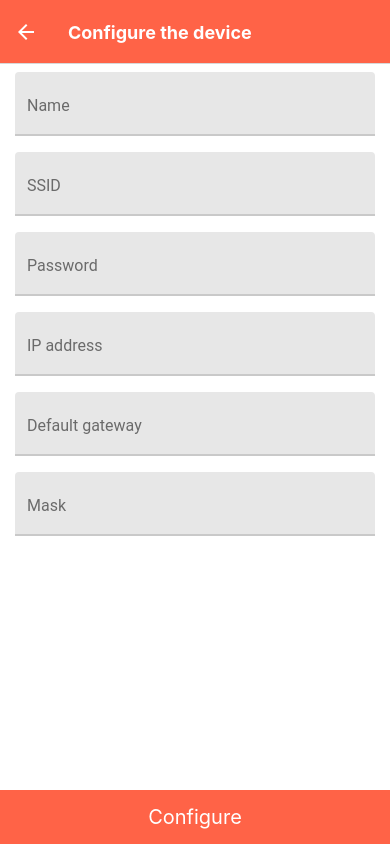
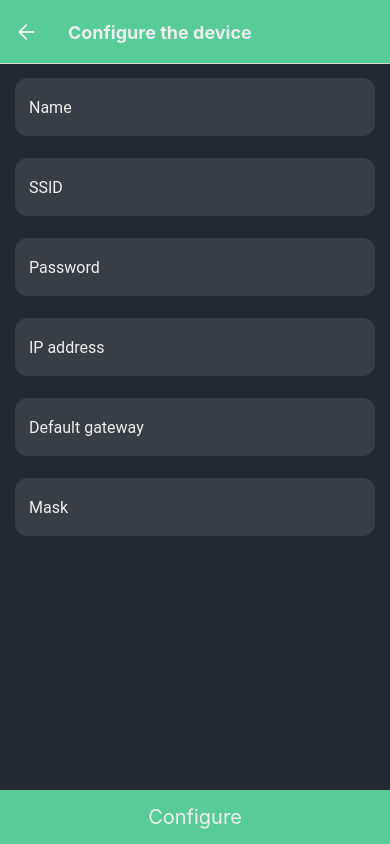
Before and after one commit to michamcz/SmartCurtains, a React Native app: screen /NewDeviceForm in a window 390 px wide. Built offline with nearby package versions, Linux system fonts and the light colour scheme.

Commit message:
visual upgrades

```diff
--- a/App.js
+++ b/App.js
@@ -3,10 +3,16 @@ import { NavigationContainer } from '@react-navigation/native';
 import { SafeAreaView } from 'react-native';
 import StackNavigator from './Navigation/StackNavigator';
 
+//#232931
+//#393E46
+//#57CC99 blue
+//#387C6D blue2
+//#EEEEEE white
+
 export default function App() {
   return (
     <NavigationContainer>
-      <SafeAreaView style={{ flex: 1, backgroundColor: '#102027' }} forceInset={{ 'top': 'never' }}>
+      <SafeAreaView style={{ flex: 1, backgroundColor: '#232931' }} forceInset={{ 'top': 'never' }}>
         <StackNavigator />
       </SafeAreaView>
     </NavigationContainer>
--- a/Components/BannerInfo.js
+++ b/Components/BannerInfo.js
@@ -11,17 +11,18 @@ export default function BannerInfo() {
   return (
     <Banner
       visible={visible}
+      style={styles.banner}
       actions={[
         {
           label: 'GOT IT',
-          color: "grey",
+          color: '#EEEEEE',
           fontSize: 20,
           flex: 0.5,
           onPress: () => setVisible(false),
         },
       ]}
       icon={() => (
-        <MaterialCommunityIcons name="google-downasaur" color={'black'} size={35} />
+        <MaterialCommunityIcons name="google-downasaur" color={'#EEEEEE'} size={35} />
       )}>
       <Text style={styles.bannerText}>Make sure your phone is connected via WIFI to the device. If the network is invisible check if the device is in configuration mode. </Text>
     </Banner>
@@ -31,6 +32,10 @@ export default function BannerInfo() {
 
 const styles = StyleSheet.create({
   bannerText: {
-    fontSize: 20
+    fontSize: 20,
+    color: '#EEEEEE'
+  },
+  banner: {
+    backgroundColor: "#393E46"
   }
 });
--- a/Components/DeviceCard.js
+++ b/Components/DeviceCard.js
@@ -3,16 +3,22 @@ import { StyleSheet, Text, View, TouchableOpacity } from 'react-native';
 import MaterialCommunityIcons from 'react-native-vector-icons/MaterialCommunityIcons';
 import Slider from '@react-native-community/slider';
 import { getOneDeviceObject } from '../DataHandle/handleConfigData';
+import { useFocusEffect } from '@react-navigation/core';
 
 export default function DeviceCard({ navigation, deviceKey, rerender }) {
 
+  const [rerenderr, setrerenrerr] = React.useState(false);
   const [sliderValue, setSliderValue] = React.useState(0);
   const [deviceObject, setDeviceObject] = React.useState({});
   const [loading, setloading] = React.useState(true);
 
+  useFocusEffect(() => {
+    setrerenrerr(rerender)
+  })
+
   React.useEffect(() => {
+    setloading(true)
     const fetchData = async () => {
-      setloading(true);
       try {
         const data = await getOneDeviceObject(deviceKey)
         if (loading) {
@@ -28,7 +34,7 @@ export default function DeviceCard({ navigation, deviceKey, rerender }) {
       }
     }
     fetchData();
-  }, [rerender]);
+  }, [rerenderr]);
 
   const open = () => {
     fetch(`http://${deviceObject.ip}/MOVE?moveTO=0`)
@@ -51,7 +57,7 @@ export default function DeviceCard({ navigation, deviceKey, rerender }) {
     !loading ? (
       <View style={styles.containerMain}>
         <View style={styles.containerTop}>
-          <Text style={{ fontSize: 20, color: 'white' }}>{`${deviceObject.name}` || 'default'}</Text>
+          <Text style={{ fontSize: 20, color: '#EEEEEE' }}>{`${deviceObject.name}` || 'default'}</Text>
           <View style={styles.buttonView}>
             <TouchableOpacity
               style={styles.button}
@@ -69,7 +75,7 @@ export default function DeviceCard({ navigation, deviceKey, rerender }) {
               style={styles.buttonOption}
               onPress={() => navigation.navigate('OptionsModal', { deviceObject })}
             >
-              <MaterialCommunityIcons name="cog-outline" color='white' size={30} />
+              <MaterialCommunityIcons name="cog-outline" color='#EEEEEE' size={30} />
             </TouchableOpacity>
           </View>
         </View>
@@ -78,9 +84,9 @@ export default function DeviceCard({ navigation, deviceKey, rerender }) {
             <Slider
               minimumValue={0}
               maximumValue={100}
-              minimumTrackTintColor="tomato"
-              thumbTintColor='tomato'
-              maximumTrackTintColor="white"
+              minimumTrackTintColor="#57CC99"
+              thumbTintColor='#57CC99'
+              maximumTrackTintColor='#232931'
               step={1}
               onValueChange={(value) => setSliderValue(value)}
             />
@@ -92,13 +98,13 @@ export default function DeviceCard({ navigation, deviceKey, rerender }) {
             style={styles.applyButton}
             onPress={() => apply(sliderValue)}
           >
-            <Text style={styles.text}> Apply </Text>
+            <Text style={[styles.text, { color: 'black' }]}> Apply </Text>
           </TouchableOpacity>
         </View>
       </View>
     ) : (
       <View>
-        <Text>
+        <Text style={styles.text}>
           Loading...
         </Text>
       </View>
@@ -108,33 +114,45 @@ export default function DeviceCard({ navigation, deviceKey, rerender }) {
 }
 const styles = StyleSheet.create({
   containerMain: {
-    flex: 0.3,
-    //backgroundColor: 'red',
+    flex: 0.35,
     alignItems: 'center',
     justifyContent: 'center',
     flexDirection: 'column',
     margin: 7,
-    alignSelf: 'stretch',
+    borderBottomWidth: 1,
+    borderColor: '#57CC99',
+    borderTopLeftRadius: 20,
+    borderTopRightRadius: 20,
+    borderBottomLeftRadius: 20,
+    borderBottomRightRadius: 20,
   },
   containerTop: {
     flex: 0.65,
     flexDirection: "row",
-    backgroundColor: 'gray',
+    backgroundColor: '#232931',
     alignItems: 'center',
     justifyContent: 'space-around',
     padding: 8,
     alignSelf: 'stretch',
+    borderTopLeftRadius: 20,
+    borderTopRightRadius: 20,
+    borderBottomLeftRadius: 20,
+    borderBottomRightRadius: 20,
   },
   button: {
     flex: 1,
-    color: "#841584",
-    backgroundColor: 'tomato',
+    color: "#EEEEEE",
+    backgroundColor: '#393E46',
     alignItems: 'center',
     justifyContent: 'center',
     alignSelf: 'stretch',
     margin: 5,
     width: '25%',
     paddingVertical: 10,
+    borderTopLeftRadius: 20,
+    borderTopRightRadius: 20,
+    borderBottomLeftRadius: 20,
+    borderBottomRightRadius: 20,
   },
   buttonView: {
     flex: 0.9,
@@ -142,6 +160,10 @@ const styles = StyleSheet.create({
     justifyContent: 'space-evenly',
     //backgroundColor: 'white',
     alignSelf: 'stretch',
+    borderTopLeftRadius: 20,
+    borderTopRightRadius: 20,
+    borderBottomLeftRadius: 20,
+    borderBottomRightRadius: 20,
   },
   buttonOption: {
     alignItems: 'center',
@@ -152,29 +174,38 @@ const styles = StyleSheet.create({
   containerBottom: {
     flex: 0.35,
     flexDirection: "row",
-    backgroundColor: 'lightgray',
+    backgroundColor: '#393E46',
     alignItems: 'center',
     justifyContent: 'space-around',
     padding: 10,
     alignSelf: 'stretch',
+    borderTopLeftRadius: 20,
+    borderTopRightRadius: 20,
+    borderBottomLeftRadius: 20,
+    borderBottomRightRadius: 20,
   },
   sliderView: {
     flex: 0.5,
   },
   text: {
     fontSize: 18,
-    color: 'white',
+    color: "#EEEEEE",
   },
   applyButton: {
-    backgroundColor: 'tomato',
+    backgroundColor: '#57CC99',
     margin: 1,
     padding: 3,
     flex: 0.2,
     justifyContent: 'center',
     alignItems: 'center',
+    borderTopLeftRadius: 20,
+    borderTopRightRadius: 20,
+    borderBottomLeftRadius: 20,
+    borderBottomRightRadius: 20,
   },
   pctText: {
     fontSize: 16,
     flex: 0.15,
+    color: "#EEEEEE",
   }
 });
--- a/Navigation/StackNavigator.js
+++ b/Navigation/StackNavigator.js
@@ -24,9 +24,9 @@ export default function App() {
           options={{
             title: 'Configure the device',
             headerStyle: {
-              backgroundColor: 'tomato',
+              backgroundColor: '#57CC99',
             },
-            headerTintColor: '#fff',
+            headerTintColor: '#EEEEEE',
             headerTitleStyle: {
               fontWeight: 'bold',
             },
@@ -40,9 +40,9 @@ export default function App() {
           options={{
             title: 'Device Options',
             headerStyle: {
-              backgroundColor: 'tomato',
+              backgroundColor: '#57CC99',
             },
-            headerTintColor: '#fff',
+            headerTintColor: '#EEEEEE',
             headerTitleStyle: {
               fontWeight: 'bold',
             },
--- a/Navigation/TabNavigator.js
+++ b/Navigation/TabNavigator.js
@@ -11,7 +11,7 @@ export default function TabNavigator() {
     <Tab.Navigator
       //activeColor="blue"
       //inactiveColor="green"
-      barStyle={{ backgroundColor: 'tomato' }}
+      barStyle={{ backgroundColor: '#57CC99' }}
     >
       <Tab.Screen
         name="Home"
--- a/Screens/HomeScreen.js
+++ b/Screens/HomeScreen.js
@@ -1,5 +1,5 @@
 import React from 'react';
-import { StyleSheet, SafeAreaView } from 'react-native';
+import { StyleSheet, SafeAreaView, ScrollView, Text, View } from 'react-native';
 import DeviceCard from '../Components/DeviceCard';
 import { getDevicesNamesTable } from '../DataHandle/handleConfigData';
 import { useFocusEffect } from '@react-navigation/core';
@@ -9,28 +9,27 @@ export default function HomeScreen({ route, navigation }) {
   const { rerender } = route.params;
   const [rerenderr, setrerenrerr] = React.useState(false);
   const [devicesTab, setdevicesTab] = React.useState([]);
-  const [loading, setloading] = React.useState(false)
+  const [loading, setloading] = React.useState(true)
 
 
   useFocusEffect(() => {
-    setloading(true)
     setrerenrerr(rerender)
   })
 
   React.useEffect(() => {
     const fetchData = async () => {
+      setloading(true);
       try {
-        if (loading) {
-          const data = await getDevicesNamesTable()
-          setdevicesTab(data)
-          console.log(data)
-          setloading(false)
-        }
+        const data = await getDevicesNamesTable()
+        setdevicesTab(data)
+        console.log(data)
+        setloading(false);
       } catch (e) {
         console.log('get names table error ', e)
       }
       return () => {
-        setloading(false)
+        console.log('homescreencleanup');
+        setloading(false);
       }
     }
     fetchData();
@@ -40,28 +39,34 @@ export default function HomeScreen({ route, navigation }) {
   }, [rerenderr]);
 
   return (
-    setloading ? (
-      <SafeAreaView style={styles.container}>
+    <SafeAreaView style={styles.container}>
+      <ScrollView style={styles.scroll}>
         {
-          devicesTab ? (
+          (!loading) ? (
             devicesTab.map((value, i) => <DeviceCard key={i} rerender={rerenderr} deviceKey={value} navigation={navigation} />)
-          ) : null
+          ) : (
+            <View>
+              <Text>
+                Loading...
+              </Text>
+            </View>
+          )
         }
-      </SafeAreaView>
-    ) : <Text> Loading... </Text>
+      </ScrollView>
+    </SafeAreaView>
   )
 }
 
 const styles = StyleSheet.create({
   container: {
     flex: 1,
-    marginTop: 30,
-    backgroundColor: '#fff',
+    paddingTop: 30,
+    backgroundColor: '#232931',
     alignItems: 'center',
     justifyContent: 'flex-start',
   },
   scroll: {
     width: '100%',
-    backgroundColor: 'gray',
+    backgroundColor: '#232931',
   }
 });
--- a/Screens/NewDevice.js
+++ b/Screens/NewDevice.js
@@ -7,7 +7,7 @@ export default function NewDevice({ navigation }) {
     <>
       <BannerInfo />
       <View style={styles.container} >
-        <Text> Hey </Text>
+        <Text style={styles.buttonText}> Hey! </Text>
         <TouchableOpacity
           style={styles.button}
           onPress={() => navigation.navigate('NewDeviceForm')}
@@ -22,7 +22,7 @@ export default function NewDevice({ navigation }) {
 const styles = StyleSheet.create({
   container: {
     flex: 1,
-    backgroundColor: '#fff',
+    backgroundColor: '#232931',
     alignItems: 'center',
     justifyContent: 'center',
   },
@@ -30,15 +30,21 @@ const styles = StyleSheet.create({
     fontSize: 20
   },
   button: {
-    backgroundColor: 'tomato',
+    backgroundColor: '#393E46',
     width: '70%',
     padding: 15,
     margin: 40,
     alignItems: 'center',
     justifyContent: 'center',
+    borderWidth: 1,
+    borderColor: '#57CC99',
+    borderTopLeftRadius: 20,
+    borderTopRightRadius: 20,
+    borderBottomLeftRadius: 20,
+    borderBottomRightRadius: 20,
   },
   buttonText: {
-    color: 'white',
+    color: '#EEEEEE',
     fontSize: 20,
   }
 });
--- a/Screens/NewDeviceForm.js
+++ b/Screens/NewDeviceForm.js
@@ -14,27 +14,81 @@ export default function NewDeviceForm({ navigation }) {
 
   return (
     <SafeAreaView style={styles.container}>
-      <ScrollView>
+      <ScrollView
+        endFillColor="#EEEEEE"
+      >
         <TextInput
           style={styles.textInput}
+          mode="outlined"
+          outlineColor='#393E46'
+          activeOutlineColor='#57CC99'
+          style={styles.textInput}
+          raised theme={{
+            colors: {
+              primary: '#57CC99',
+              text: '#EEEEEE',
+              placeholder: '#EEEEEE',
+              accent: '#232931',
+            },
+            roundness: 12,
+          }}
           label="Name"
           value={name}
           onChangeText={name => setName(name)}
         />
         <TextInput
           style={styles.textInput}
+          mode="outlined"
+          outlineColor='#393E46'
+          activeOutlineColor='#57CC99'
+          style={styles.textInput}
+          raised theme={{
+            colors: {
+              primary: '#57CC99',
+              text: '#EEEEEE',
+              placeholder: '#EEEEEE',
+              accent: '#232931',
+            },
+            roundness: 12,
+          }}
           label="SSID"
           value={SSID}
           onChangeText={SSID => setSSID(SSID)}
         />
         <TextInput
           style={styles.textInput}
+          mode="outlined"
+          outlineColor='#393E46'
+          activeOutlineColor='#57CC99'
+          style={styles.textInput}
+          raised theme={{
+            colors: {
+              primary: '#57CC99',
+              text: '#EEEEEE',
+              placeholder: '#EEEEEE',
+              accent: '#232931',
+            },
+            roundness: 12,
+          }}
           label="Password"
           value={password}
           onChangeText={password => setpassword(password)}
         />
         <TextInput
           style={styles.textInput}
+          mode="outlined"
+          outlineColor='#393E46'
+          activeOutlineColor='#57CC99'
+          style={styles.textInput}
+          raised theme={{
+            colors: {
+              primary: '#57CC99',
+              text: '#EEEEEE',
+              placeholder: '#EEEEEE',
+              accent: '#232931',
+            },
+            roundness: 12,
+          }}
           label="IP address"
           value={ipAddress}
           placeholder="___.___.___.___"
@@ -42,6 +96,19 @@ export default function NewDeviceForm({ navigation }) {
         />
         <TextInput
           style={styles.textInput}
+          mode="outlined"
+          outlineColor='#393E46'
+          activeOutlineColor='#57CC99'
+          style={styles.textInput}
+          raised theme={{
+            colors: {
+              primary: '#57CC99',
+              text: '#EEEEEE',
+              placeholder: '#EEEEEE',
+              accent: '#232931',
+            },
+            roundness: 12,
+          }}
           label="Default gateway"
           value={gateway}
           placeholder="___.___.___.___"
@@ -49,6 +116,19 @@ export default function NewDeviceForm({ navigation }) {
         />
         <TextInput
           style={styles.textInput}
+          mode="outlined"
+          outlineColor='#393E46'
+          activeOutlineColor='#57CC99'
+          style={styles.textInput}
+          raised theme={{
+            colors: {
+              primary: '#57CC99',
+              text: '#EEEEEE',
+              placeholder: '#EEEEEE',
+              accent: '#232931',
+            },
+            roundness: 12,
+          }}
           label="Mask"
           value={mask}
           placeholder="___.___.___.___"
@@ -59,7 +139,7 @@ export default function NewDeviceForm({ navigation }) {
         style={styles.button}
         onPress={() => {
           sendConfigRequest({ 'ssid': SSID, 'pass': password, 'ip': ipAddress, 'gateway': gateway, 'mask': mask })
-          saveNewDevice({ 'name': name, 'ip': ipAddress, 'maxStep': "100", 'speed': "10" });
+          saveNewDevice({ 'name': name, 'ip': ipAddress, 'maxStep': "2300", 'speed': "9" });
           navigation.navigate('Home', { rerender: 'true' });
         }}
       >
@@ -72,14 +152,15 @@ export default function NewDeviceForm({ navigation }) {
 const styles = StyleSheet.create({
   container: {
     flex: 1,
-    backgroundColor: '#fff',
+    backgroundColor: '#232931',
   },
   textInput: {
     margin: 8,
     marginHorizontal: 15,
+    backgroundColor: '#393E46',
   },
   button: {
-    backgroundColor: 'tomato',
+    backgroundColor: '#57CC99',
     width: '100%',
     padding: 15,
     alignItems: 'center',
@@ -87,7 +168,7 @@ const styles = StyleSheet.create({
     alignSelf: 'stretch'
   },
   buttonText: {
-    color: 'white',
+    color: '#EEEEEE',
     fontSize: 20,
   }
 });
--- a/Screens/OptionsModal.js
+++ b/Screens/OptionsModal.js
@@ -20,29 +20,39 @@ export default function OptionsModal({ route, navigation }) {
   return (
     <SafeAreaView style={styles.container}>
       <ScrollView>
-        <Text style={styles.textName} >{`${deviceObject.name}(${deviceObject.ip})`}</Text>
+        <Text style={styles.textName} >{`${deviceObject.name} (${deviceObject.ip})`}</Text>
         <TextInput
+          mode="outlined"
+          outlineColor='#393E46'
+          activeOutlineColor='#57CC99'
           style={styles.textInput}
+          raised theme={{
+            colors: {
+              primary: '#57CC99',
+              text: '#EEEEEE',
+              placeholder: '#EEEEEE',
+              accent: '#232931',
+            },
+            roundness: 12,
+            dense: true,
+          }}
           label="Maximal Step"
           value={maxStep}
           onChangeText={value => setmaxStep(value)}
         />
         <View style={styles.containerBottom}>
-          <Text style={styles.pctText}> Speed </Text>
+          <Text style={styles.pctText}> Speed : {speed} </Text>
           <View style={styles.sliderView}>
             <Slider
               minimumValue={1}
               maximumValue={10}
-              minimumTrackTintColor="tomato"
-              thumbTintColor='tomato'
-              maximumTrackTintColor="white"
+              minimumTrackTintColor="#57CC99"
+              thumbTintColor='#57CC99'
+              maximumTrackTintColor='#232931'
               step={1}
               onValueChange={(value) => setspeed(value)}
             />
           </View>
-          <Text style={styles.pctText}>
-            {speed}
-          </Text>
         </View>
         <TouchableOpacity
           style={styles.buttonDelete}
@@ -59,7 +69,7 @@ export default function OptionsModal({ route, navigation }) {
         style={styles.button}
         onPress={() => {
           console.log(maxStep)
-          sendConfigStepSpeed({ maxStep, speed: speed + 4, ip: deviceObject.ip })
+          sendConfigStepSpeed({ maxStep, speed: 14 - speed, ip: deviceObject.ip })
           mergeItem(deviceObject.name, { maxStep, speed: speed })
           navigation.navigate('Home', { rerender: 'true' });
         }}
@@ -73,7 +83,7 @@ export default function OptionsModal({ route, navigation }) {
 const styles = StyleSheet.create({
   container: {
     flex: 1,
-    backgroundColor: '#fff',
+    backgroundColor: '#232931',
     alignItems: 'center',
     justifyContent: 'center',
     alignItems: 'stretch',
@@ -81,31 +91,37 @@ const styles = StyleSheet.create({
   containerBottom: {
     flex: 1,
     flexDirection: "row",
-    backgroundColor: 'lightgray',
+    backgroundColor: '#393E46',
     alignItems: 'center',
-    justifyContent: 'space-evenly',
-    paddingHorizontal: 10,
+    justifyContent: 'center',
+    paddingHorizontal: 25,
     paddingVertical: 15,
     marginHorizontal: 25,
+    marginBottom: 15,
     alignSelf: 'stretch',
-    borderBottomWidth: 1,
-    borderColor: 'gray',
-    borderTopLeftRadius: 3,
-    borderTopRightRadius: 3,
+    borderTopLeftRadius: 12,
+    borderTopRightRadius: 12,
+    borderBottomLeftRadius: 12,
+    borderBottomRightRadius: 12,
   },
   textInput: {
-    margin: 8,
+    borderTopLeftRadius: 12,
+    borderTopRightRadius: 12,
+    borderBottomLeftRadius: 12,
+    borderBottomRightRadius: 12,
+    backgroundColor: '#393E46',
     marginHorizontal: 25,
+    marginVertical: 15,
   },
   textName: {
     margin: 8,
     marginHorizontal: 25,
     alignSelf: 'center',
-    color: 'black',
+    color: '#EEEEEE',
     fontSize: 20,
   },
   button: {
-    backgroundColor: 'tomato',
+    backgroundColor: '#57CC99',
     width: '100%',
     padding: 15,
     alignItems: 'center',
@@ -113,25 +129,31 @@ const styles = StyleSheet.create({
     alignSelf: 'stretch'
   },
   buttonDelete: {
-    backgroundColor: 'gray',
+    backgroundColor: '#393E46',
     padding: 15,
-    paddingHorizontal: 30,
-    marginVertical: 8,
+    paddingHorizontal: 25,
     marginHorizontal: 25,
     alignItems: 'center',
     justifyContent: 'space-between',
     alignSelf: 'stretch',
     flexDirection: 'row',
+    borderWidth: 2,
+    borderColor: '#57CC99',
+    borderTopLeftRadius: 12,
+    borderTopRightRadius: 12,
+    borderBottomLeftRadius: 12,
+    borderBottomRightRadius: 12,
   },
   buttonText: {
-    color: 'white',
+    color: '#EEEEEE',
     fontSize: 20,
   },
   sliderView: {
-    flex: 0.7,
+    flex: 0.6,
   },
   pctText: {
-    fontSize: 16,
-    flex: 0.10,
+    fontSize: 20,
+    color: '#EEEEEE',
+    flex: 0.4,
   }
 });
--- a/app.json
+++ b/app.json
@@ -8,7 +8,7 @@
     "splash": {
       "image": "./assets/splash.png",
       "resizeMode": "contain",
-      "backgroundColor": "#ffffff"
+      "backgroundColor": "#232931"
     },
     "updates": {
       "fallbackToCacheTimeout": 0
```
